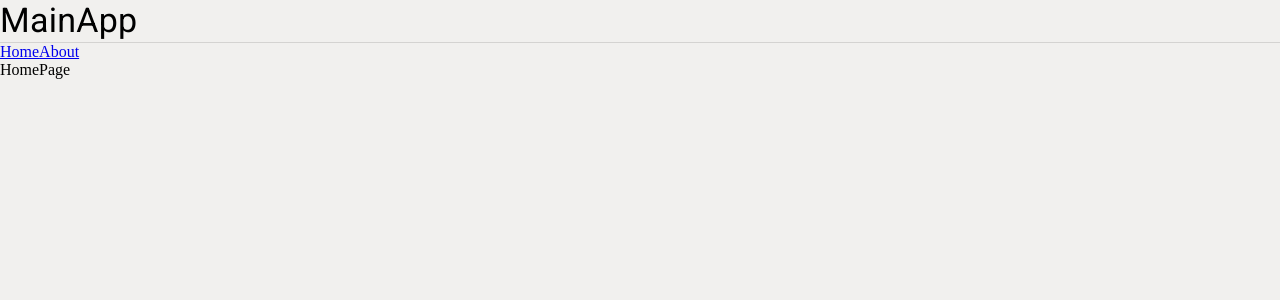
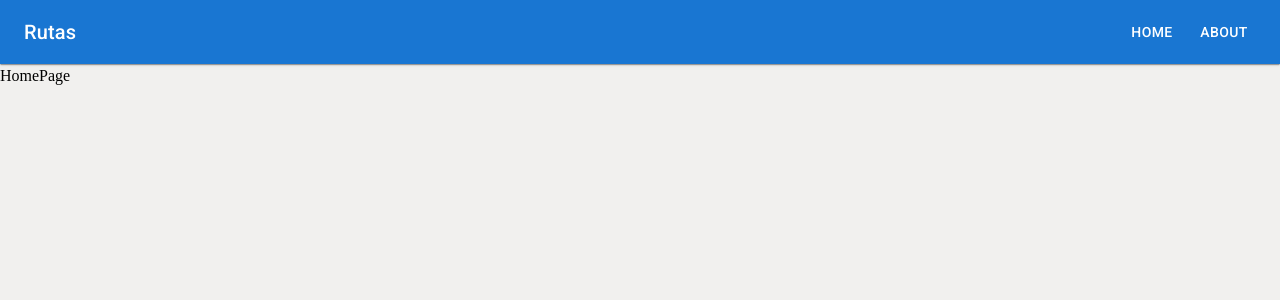
Before and after one commit to jaisemberg2022/Cursos-udemy-2024, a React (Vite) app in the folder React/05-hook-app/: page / in a window 1280 px wide. Shown: the top 300 px of the page. Built offline with nearby package versions, Linux system fonts and the light colour scheme.

Commit message:
React vite proyecto useContext,como un componente superior que poseea el metodo createContext en conjunto de otro funcional que consuma el de mayor nivel en conjunto permite comunicar componentes padre,hijos,nietos etc de manera mas eficiente

```diff
--- a/React/05-hook-app/src/09-useContext/LoginPage.jsx
+++ b/React/05-hook-app/src/09-useContext/LoginPage.jsx
@@ -1,8 +1,21 @@
 import React from 'react'
+import { useContext } from 'react'
+import { json } from 'react-router-dom';
+import { UserContext } from './context/userContext';
+import { Button } from '@mui/material';
 
 const LoginPage = () => {
+
+  const {user,setUser} = useContext(UserContext);
   return (
+    <>
     <div>LoginPage</div>
+    <pre>
+      {JSON.stringify(user,null,3)}
+    </pre>
+    <br />
+    <Button variant='outlined' onClick={()=> setUser({id:123,name:'app',email:'app@gmail.com'})}>Establecer usuario</Button>
+    </>
   )
 }
 
--- a/React/05-hook-app/src/09-useContext/MainApp.jsx
+++ b/React/05-hook-app/src/09-useContext/MainApp.jsx
@@ -1,26 +1,28 @@
-import { Divider, Typography } from "@mui/material";
+import { Box, Divider, Typography } from "@mui/material";
 import React from "react";
 import { Route, Routes, Navigate, Link } from "react-router-dom";
 import HomePage from "./HomePage";
 import LoginPage from "./LoginPage";
 import AboutPage from "./AboutPage";
+import NavBar from "./NavBar";
+
+import UserProvider from "./context/userProvider";
 
 const MainApp = () => {
   return (
-    <>
+    <UserProvider>
       <Typography variant="h4">MainApp</Typography>
       <Divider />
-      <Link to="/">Home</Link>
-      <Link to="About">About</Link>
+      <NavBar />
+      <Box mt={3}>
         <Routes>
           <Route path="/" element={<HomePage />} />
           <Route path="/Login" element={<LoginPage />} />
           <Route path="/About" element={<AboutPage />} />
-
-        {/* <Route path='/*' element={<LoginPage/>} /> */}
           <Route path="/*" element={<Navigate to="./About" />} />
         </Routes>
-    </>
+      </Box>
+    </UserProvider>
   );
 };
 
--- /dev/null
+++ b/React/05-hook-app/src/09-useContext/NavBar.jsx
@@ -0,0 +1,21 @@
+import React from 'react'
+import { Stack,Typography,Toolbar,Box,AppBar,Button } from '@mui/material';
+import { Link } from 'react-router-dom';
+
+const NavBar = () => {
+  return (
+    <AppBar component="nav" position={'fixed'} elevation={1} color='primary' >
+      <Toolbar >
+        <Stack  width={'100%'} flexBasis={'100%'} display={'inline-flex'} flexDirection={'row'} justifyContent={'space-between'} alignItems={'center'}>
+          <Typography variant="h6" >Rutas</Typography>
+          <Box display={'inline-flex'} gap={1} flexWrap={'nowrap'}>
+            <Button component={Link} to="/" variant="text" color="inherit">Home</Button>
+            <Button component={Link} to="/About" variant="text" color="inherit">About</Button>
+          </Box>
+        </Stack>
+      </Toolbar>
+    </AppBar>
+  )
+}
+
+export default NavBar
--- /dev/null
+++ b/React/05-hook-app/src/09-useContext/context/userContext.jsx
@@ -0,0 +1,3 @@
+import { createContext } from "react";
+
+export const UserContext = createContext();
--- /dev/null
+++ b/React/05-hook-app/src/09-useContext/context/userProvider.jsx
@@ -0,0 +1,18 @@
+import React from 'react'
+import { UserContext } from './userContext'
+import { useState } from 'react'
+
+
+const UserProvider = ({children}) => {
+
+  const [user, setUser] = useState()
+
+
+  return (
+    <UserContext.Provider value={{user,setUser}}>
+      {children}
+    </UserContext.Provider>
+  )
+}
+
+export default UserProvider
```
Lines whose indentation alone changed are shown as unchanged.
